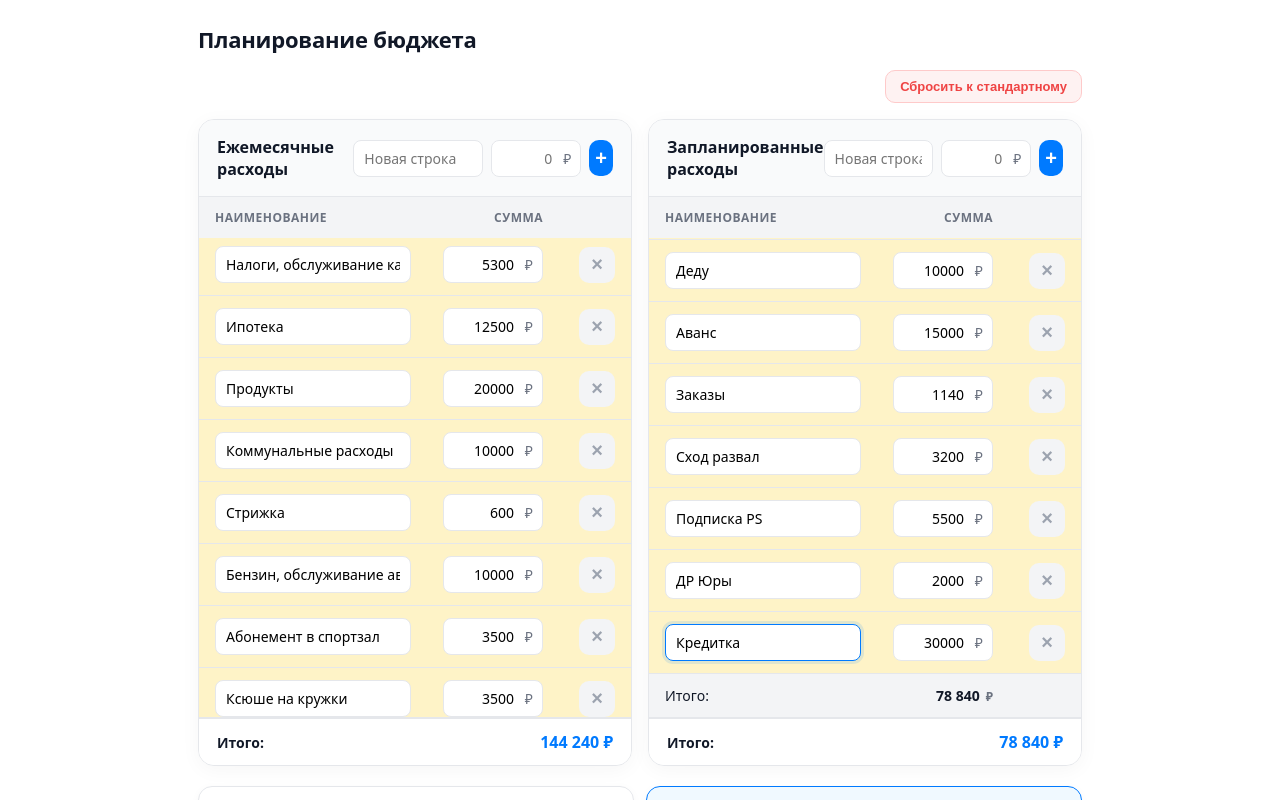
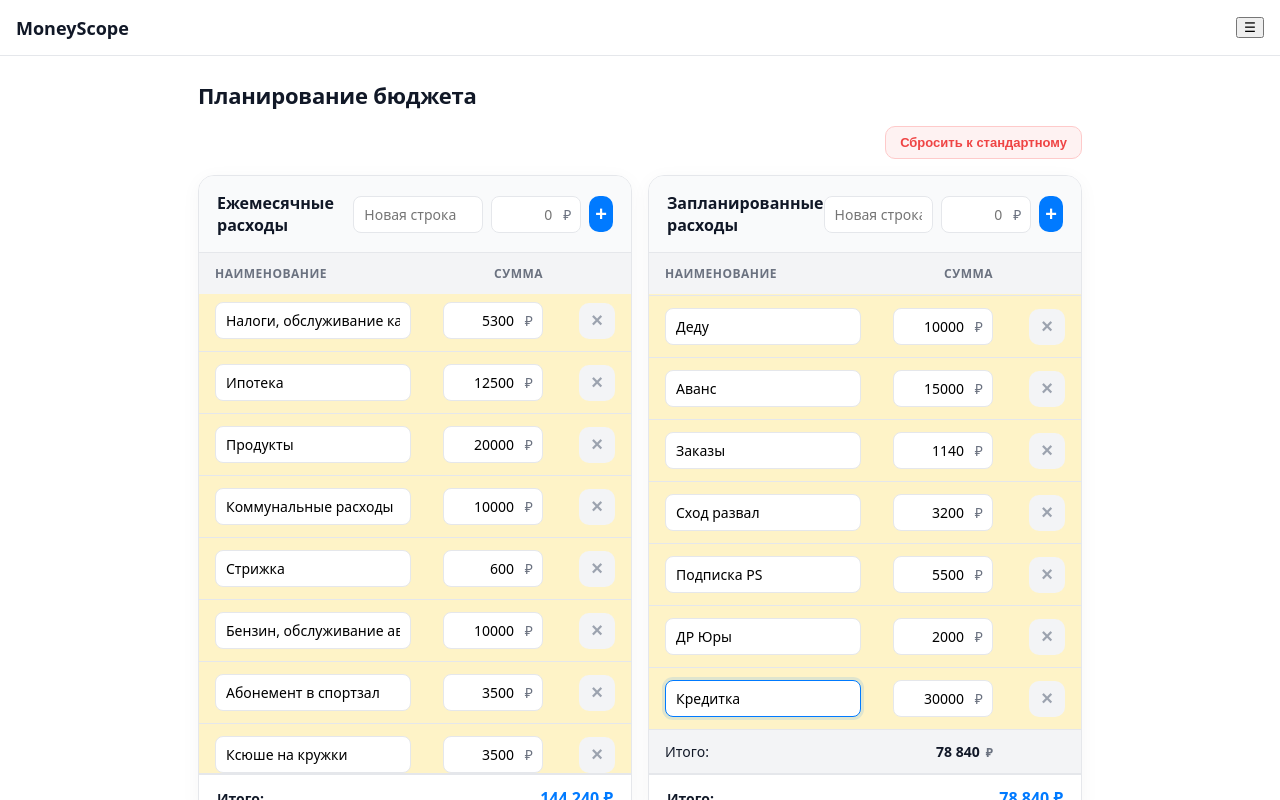
Before and after one commit to BOBAH1988/Money-Path, a React (Vite) app: page /Money-Path/budget in a window 1280 px wide. Shown: the top 800 px of the page. Built offline with nearby package versions, Linux system fonts and the light colour scheme.

Commit message:
кнопка меню в верхний правый угол (PWA шапка)

```diff
--- a/package.json
+++ b/package.json
@@ -1,7 +1,7 @@
 {
   "name": "moneyscope",
   "private": true,
-  "version": "0.0.12",
+  "version": "0.0.13",
   "type": "module",
   "scripts": {
     "dev": "vite",
--- a/src/components/Layout.tsx
+++ b/src/components/Layout.tsx
@@ -18,10 +18,9 @@ export default function Layout() {
 
   return (
     <div className="layout">
-      <main className="content"><Outlet /></main>
-
-      {/* Нижняя навигация PWA-стиль (кнопка меню + текущая страница) */}
-      <nav className="bottom-nav">
+      {/* Верхняя панель приложения */}
+      <header className="top-bar">
+        <span className="app-title">MoneyScope</span>
         <button
           className="menu-btn"
           onClick={() => setMenuOpen(!menuOpen)}
@@ -30,8 +29,13 @@ export default function Layout() {
         >
           ☰
         </button>
+      </header>
+
+      <main className="content"><Outlet /></main>
+
+      {/* Нижняя панель — только название текущей страницы */}
+      <nav className="bottom-nav">
         <span className="current-label">{current ? current.label : ''}</span>
-        <span className="menu-spacer" aria-hidden="true" />
       </nav>
 
       {/* Выезжающее меню поверх всего */}
--- a/src/index.css
+++ b/src/index.css
@@ -8,9 +8,35 @@ body { margin: 0; font-family: system-ui, sans-serif; }
 .layout {
   position: relative;
   min-height: 100vh;
-  padding-bottom: 90px; /* место под bottom nav */
+  padding-top: 56px;   /* место под top-bar */
+  padding-bottom: 70px; /* место под bottom nav */
+  padding-bottom: calc(70px + env(safe-area-inset-bottom));
 }
 
+/* ---------- Верхняя панель приложения ---------- */
+.top-bar {
+  position: fixed;
+  top: 0;
+  left: 0;
+  right: 0;
+  height: 56px;
+  padding-top: env(safe-area-inset-top);
+  background: #ffffff;
+  border-bottom: 1px solid var(--border, #e5e7eb);
+  display: flex;
+  align-items: center;
+  justify-content: space-between;
+  padding: 0 16px;
+  z-index: 60;
+}
+
+.app-title {
+  font-size: 18px;
+  font-weight: 800;
+  color: #111827;
+}
+
+/* ---------- Нижняя панель — только название страницы ---------- */
 .bottom-nav {
   position: fixed;
   bottom: 0;
@@ -18,7 +44,7 @@ body { margin: 0; font-family: system-ui, sans-serif; }
   right: 0;
   display: flex;
   align-items: center;
-  justify-content: space-between;
+  justify-content: center;
   padding: 10px 16px;
   background: #ffffff;
   border-top: 1px solid var(--border, #e5e7eb);
@@ -26,35 +52,10 @@ body { margin: 0; font-family: system-ui, sans-serif; }
   padding-bottom: calc(10px + env(safe-area-inset-bottom));
 }
 
-.menu-btn {
-  width: 52px;
-  height: 52px;
-  border-radius: 16px;
-  border: 1px solid var(--border, #e5e7eb);
-  background: #f9fafb;
-  font-size: 26px;
-  cursor: pointer;
-  display: flex;
-  align-items: center;
-  justify-content: center;
-  box-shadow: 0 2px 8px rgba(0, 0, 0, 0.06);
-}
-
-.menu-btn[aria-expanded="true"] {
-  background: #e5edff;
-  border-color: var(--accent, #007aff);
-}
-
 .current-label {
   font-size: 15px;
   font-weight: 700;
   color: #111827;
-  flex: 1;
-  text-align: center;
-}
-
-.menu-spacer {
-  width: 52px;
 }
 
 /* ---------- Выезжающее меню ---------- */
```
Also changed, not shown: 1 other file (tests, documents, lock files or other folders).
